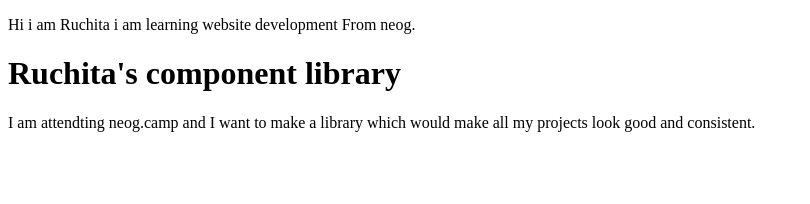
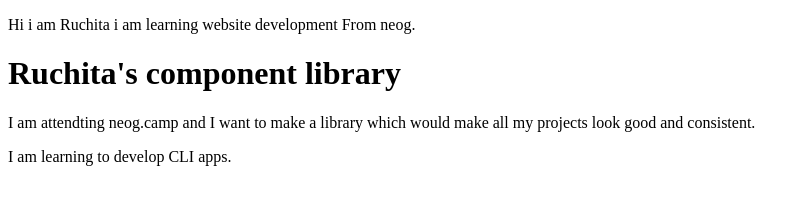
Before and after one commit to Ruchita-Bhosale/live-neog3-session, a plain HTML site: page index.html in a window 1280 px wide. Shown: the whole page, without its empty margins (0-810 px from the left). Drawn offline with Linux system fonts and the light colour scheme.

Commit message:
updated:demo

```diff
--- a/index.html
+++ b/index.html
@@ -13,7 +13,7 @@
     <p>I am attendting neog.camp and I want to make a library which would make all my projects look good and consistent.</p>
 
 
-
+    I am learning to develop CLI apps.
 
 </body>
 
```
